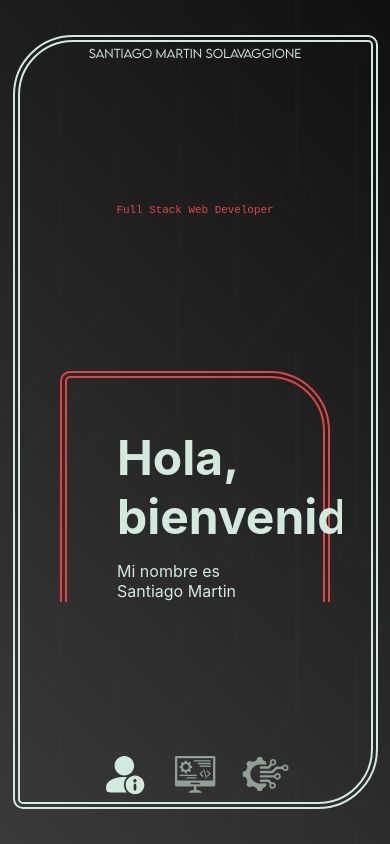
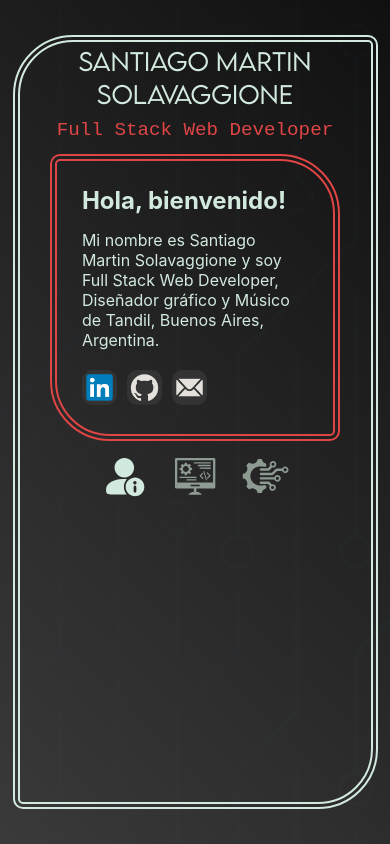
Before and after one commit to Santjagor/my-portfolio, a React (Create React App) app: page / in a window 390 px wide. Built offline with nearby package versions, Linux system fonts and the light colour scheme.

Commit message:
Responsive

```diff
--- a/src/App.css
+++ b/src/App.css
@@ -44,21 +44,29 @@
 .name {
   color: var(--primary-color);
   font-family: primary-font;
-  font-size: 3vw;
+  font-size: 3rem;
   margin: 0.8vw 0vw 0vw 0vw;
-}
-
-.section {
-  background-color: rgb(35, 36, 36);
-  width: 73vw;
-  height: 58vh;
 }
 
 .title {
   color: var(--secondary-color);
   font-family: monospace;
-  font-size: 2.8vw;
+  font-size: 2rem;
   margin: 0vw 0vw 2vw 0vw;
 }
 
-@media (max-width: 500px) {}
+@media (max-width: 530px) {
+  .box {
+    justify-content: start;
+    /* height: fit-content; */
+  }
+
+  .name {
+    font-size: 1.5rem;
+  }
+
+  .title {
+    font-size: 1.2rem;
+    margin: 2vw 0vw 2vw 0vw;
+  }
+}
--- a/src/components/About/About.jsx
+++ b/src/components/About/About.jsx
@@ -12,6 +12,7 @@ export default function AboutMe(props) {
                         return (
                             <a href={e.link} target={"_blank"} >
                                 <img
+                                    key={e.name}
                                     name={e.name}
                                     onMouseEnter={props.changeTitle}
                                     onMouseLeave={props.changeTitle}
--- a/src/components/About/About.module.css
+++ b/src/components/About/About.module.css
@@ -55,6 +55,24 @@
     overflow: hidden;
 }
 
+@media (max-width: 530px) {
+    .section {
+        width: 73vw;
+        height: fit-content;
+    }
+
+    .container {
+        width: 58vw;
+        padding: 25px;
+    }
+
+    .title {
+        color: var(--primary-color);
+        font-size: 1.5rem;
+        margin: 0 0 15px 0px;
+    }
+}
+
 @-webkit-keyframes slide-in-blurred-right {
     0% {
         -webkit-transform: translateX(1000px);
```
Also changed, not shown: src/components/Navbar/Navbar.module.css (+7 -3 lines).
